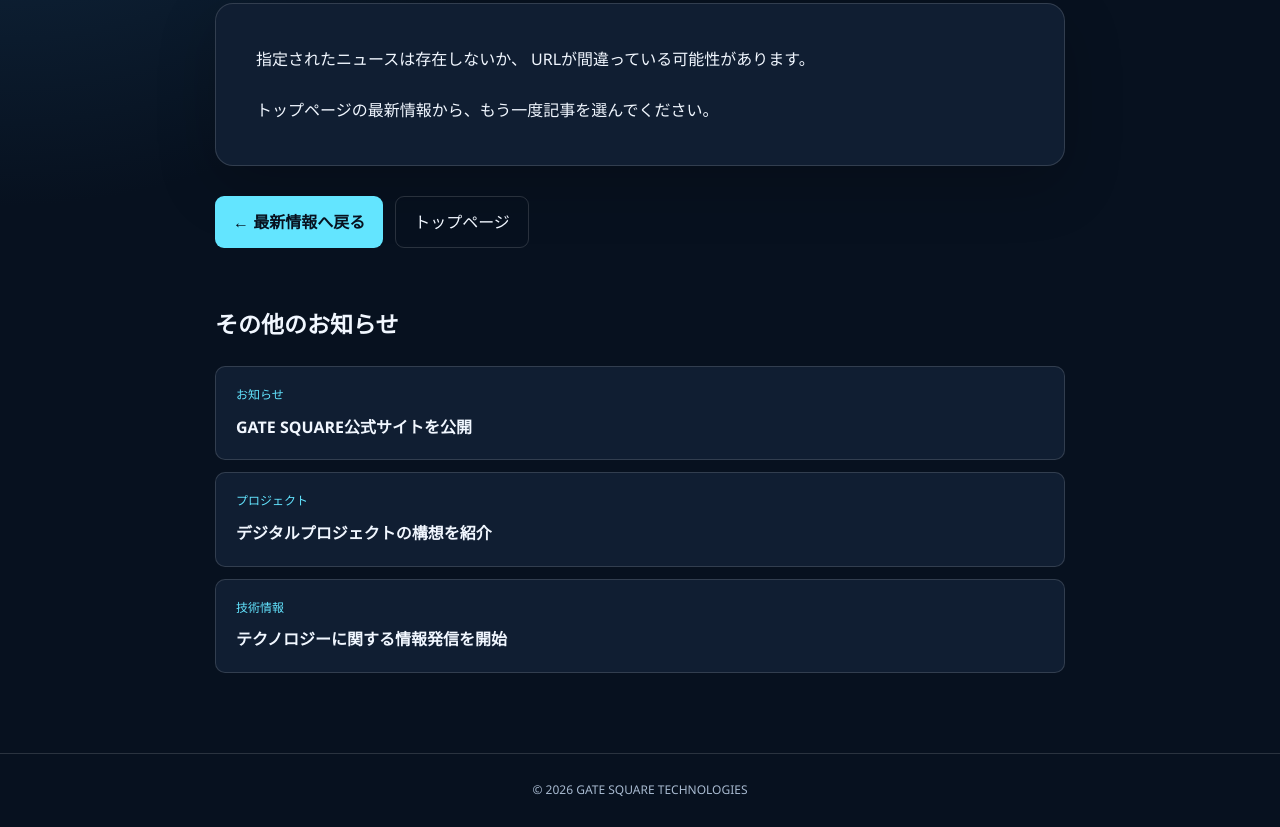
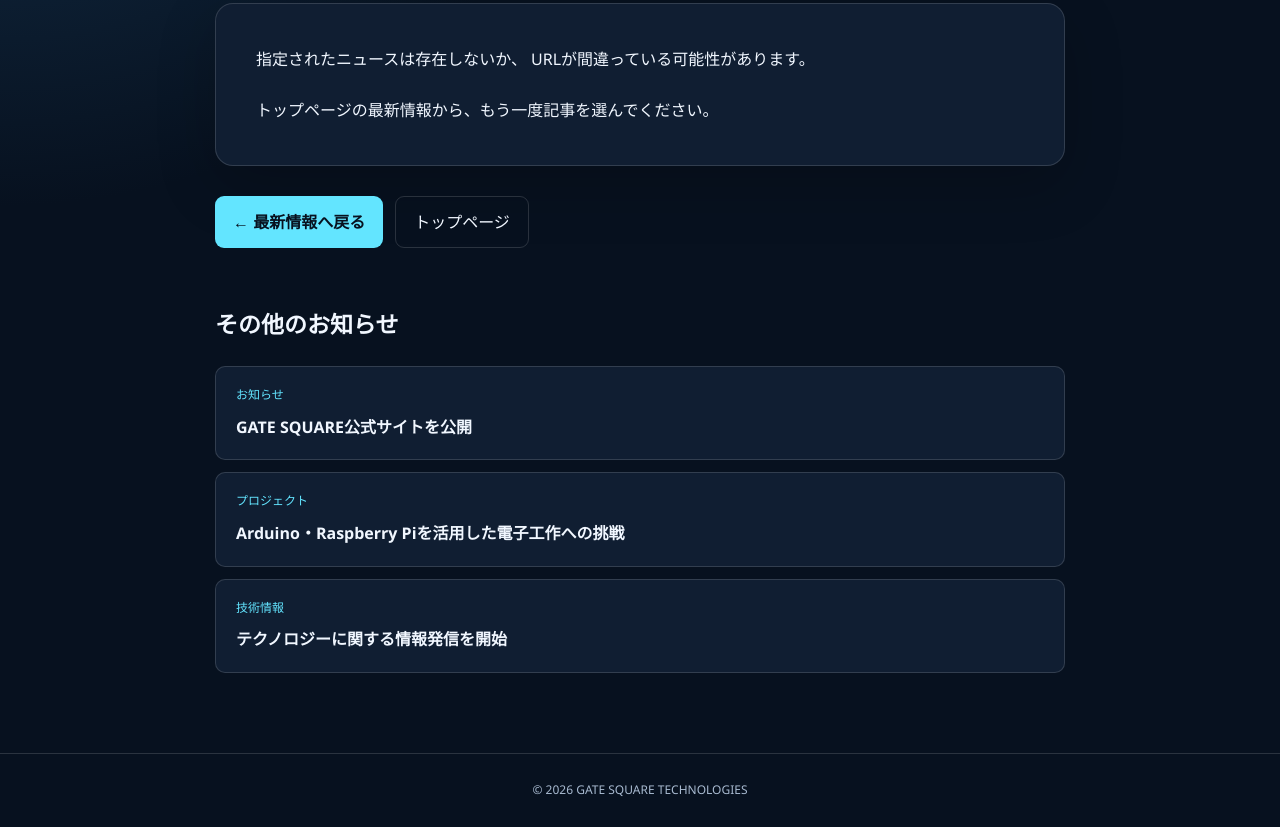
Before and after one commit to itzy2/Shadows_Official, a plain HTML site: page post.html in a window 1280 px wide. Shown: the part 414-1241 px from the top of the page. Drawn offline with Linux system fonts and the light colour scheme.

Commit message:
Update post.html

```diff
--- a/post.html
+++ b/post.html
@@ -288,23 +288,31 @@ const articles = {
 
 "2": {
     category: "プロジェクト",
-    title: "デジタルプロジェクトの構想を紹介",
-    date: "2026年10月9日",
+    title: "Arduino・Raspberry Piを活用した電子工作への挑戦",
+    date: "2026年10月10日",
     content: `
-      <p>GATE SQUAREのデジタルプロジェクト構想を紹介します。</p>
-
         <p>
-        ソフトウェア、IoT、ネットワークなどの技術を活用し、
-        新しい仕組みやサービスの可能性を探っていきます。
+            GATE SQUAREでは、ArduinoやRaspberry Piなどの
+            技術を活用した電子工作に挑戦しています。
         </p>
 
+        <h3>電子工作への挑戦</h3>
         <p>
-        プロジェクトの紹介では、目的や構想、技術的なテーマを
-        分かりやすく掲載することを目指します。
+            マイコンやセンサー、プログラミングなどの技術を学びながら、
+            実際に動作するシステムの製作に取り組んでいます。
         </p>
 
+        <h3>開発への取り組み</h3>
         <p>
-        今後の進捗や関連情報も、このサイトで紹介していく予定です。
+            部品の選定から回路の接続、プログラムの作成、
+            動作確認まで、一つひとつの工程を大切にしています。
+        </p>
+
+        <h3>今後の発表について</h3>
+        <p>
+            現在、さまざまな技術を活用したプロジェクトを進めています。
+            詳細については、プロジェクトの完成後に発表する予定です。
+            ぜひ今後の情報にご期待ください。
         </p>
     `
   },
```
Lines whose indentation alone changed are shown as unchanged.
